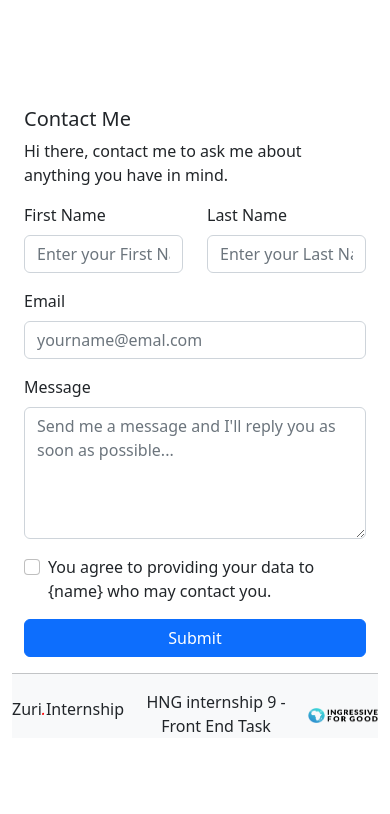
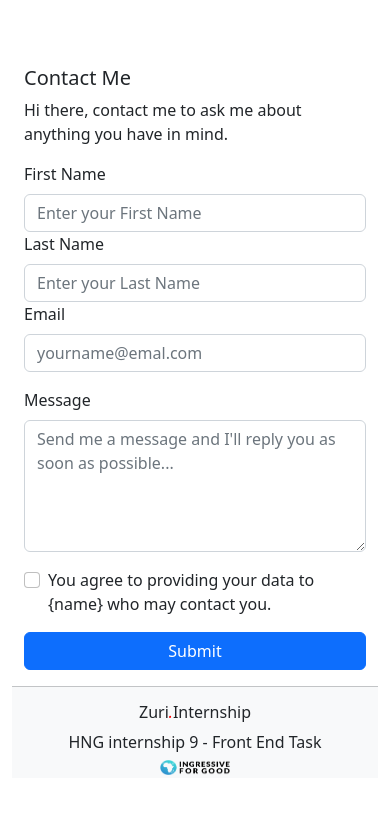
Before and after one commit to abuhanaan/hngi9_Front-End-Task-1, a React (Create React App) app: page /contact in a window 390 px wide. Shown: the top 814 px of the page. Built offline with nearby package versions, Linux system fonts and the light colour scheme.

Commit message:
Finishing up

```diff
--- a/src/components/Contact.js
+++ b/src/components/Contact.js
@@ -1,6 +1,6 @@
 import React from 'react'
-import { Button, Card, Container, Form, Alert } from 'react-bootstrap'
-import { Row, Col } from 'react-bootstrap'
+import { Button, Container, Form, Alert } from 'react-bootstrap'
+import { Row } from 'react-bootstrap'
 import * as Yup from 'yup'
 import { useFormik } from 'formik'
 
@@ -37,8 +37,8 @@ export default function Contact() {
                 </div>
                 <div>
                     <Form noValidate validated={formik.validated} onSubmit={formik.handleSubmit}>
-                    <Row className="mb-3">
-                        <Form.Group as={Col} controlId="first_name">
+                    <Row>
+                        <Form.Group className='col-md-6' controlId="first_name">
                             <Form.Label>First Name</Form.Label>
                             <Form.Control name='first_name'
                                           value={formik.values.first_name}
@@ -49,7 +49,7 @@ export default function Contact() {
                             {formik.touched.first_name && formik.errors.first_name ? <Alert variant='danger'>{formik.errors.first_name}</Alert> : null}
                         </Form.Group>
 
-                        <Form.Group as={Col} controlId="last_name">
+                        <Form.Group className='col-md-6' controlId="last_name">
                             <Form.Label>Last Name</Form.Label>
                             <Form.Control name='last_name'
                                           type="text"
--- a/src/components/FooterComponent.js
+++ b/src/components/FooterComponent.js
@@ -1,16 +1,18 @@
 import React from 'react'
-import { Stack } from 'react-bootstrap'
+import { Stack, Row } from 'react-bootstrap'
 
 export default function FooterComponent() {
   return (
     <>
-      <footer className="bg-light text-center">
+      <footer className="bg-light text-center bottom">
         <div className="text-center" >
             <hr/>
-            <Stack direction="horizontal" gap={3} className=''>
-                <div className=""><h6>Zuri<em>.</em>Internship</h6></div>
-                <div className="ms-auto">HNG internship 9 - Front End Task</div>
-                <div className="ms-auto"><img src='../I4G-Logo.png' alt='I4G-logo' width='70px' height='15px' /></div>
+            <Stack>
+            <Row>
+                <div className="col-md-4 ml"><h6>Zuri<em>.</em>Internship</h6></div>
+                <div className="col-md-4">HNG internship 9 - Front End Task</div>
+                <div className="col-md-4 mr"><img src='../I4G-Logo.png' alt='I4G-logo' width='70px' height='15px' /></div>
+            </Row>
             </Stack>
         </div>
       </footer>
--- a/src/components/LinkSection.js
+++ b/src/components/LinkSection.js
@@ -36,8 +36,8 @@ export default function LinkSection() {
                     Design Books
                 </Button>
             </a>
-            <Link to='/contact'>
-                <Button variant="secondary" size="lg" className='w-100'>Contact</Button>
+            <Link id='contact' to='/contact'>
+                <Button variant="secondary" size="lg" className='w-100'>Contact Me</Button>
             </Link>
         </div>
 
```
